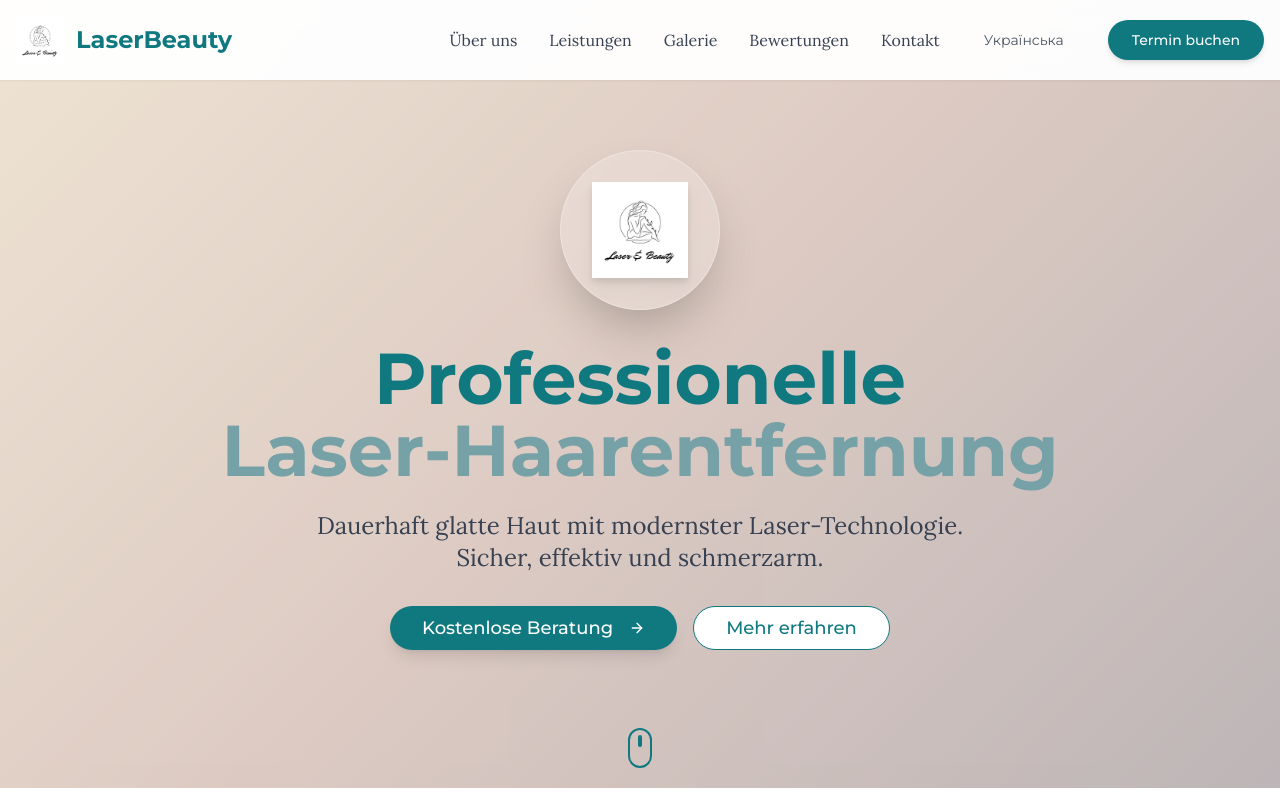
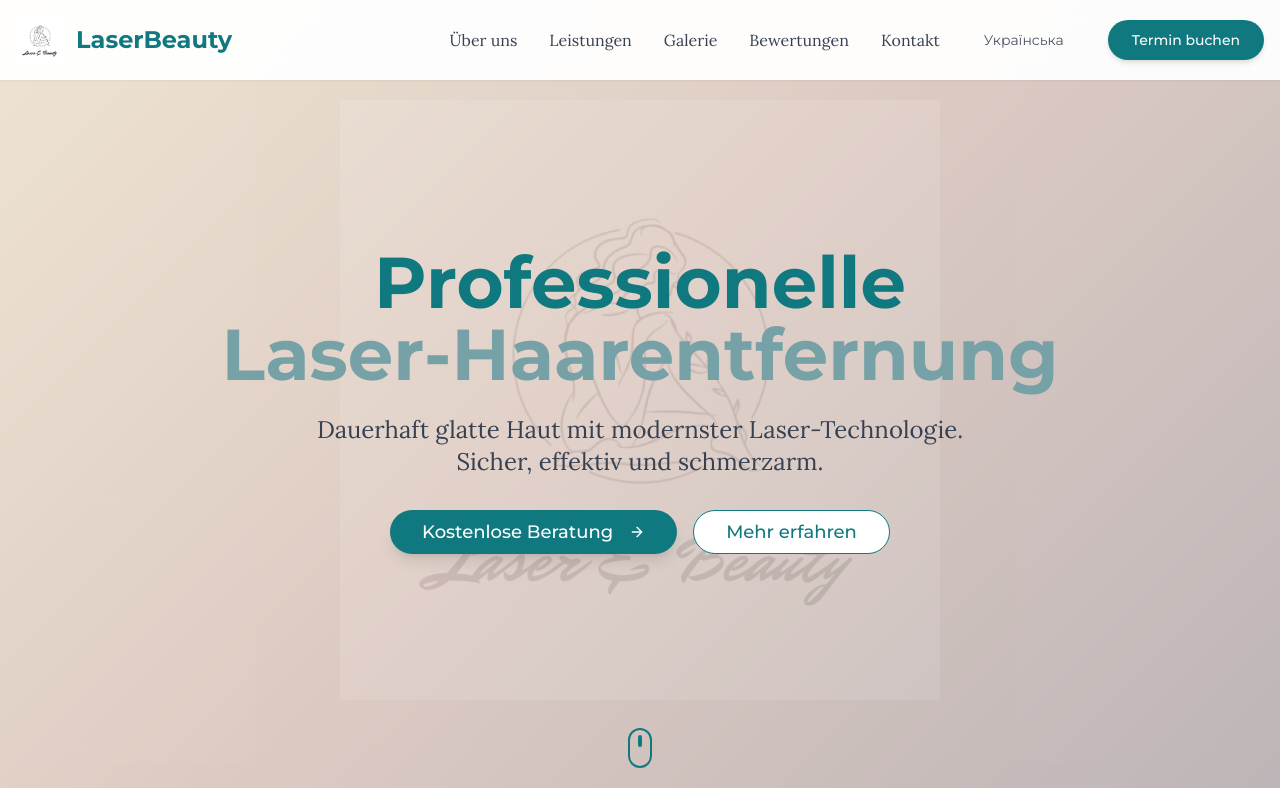
Before and after one commit to pampukhaleo/glow-gentle-clean, a React (Vite) app: page / in a window 1280 px wide. Shown: the top 800 px of the page. Built offline with nearby package versions, Linux system fonts and the light colour scheme.

Commit message:
Refactor Hero section layout
Update Hero section to use the logo as a large, dimmed background element with text overlaid on top.

```diff
--- a/src/components/Hero.tsx
+++ b/src/components/Hero.tsx
@@ -23,22 +23,22 @@ export const Hero = () => {
         }}
       />
 
+      {/* Logo background */}
+      <div className="absolute inset-0 flex items-center justify-center">
+        <div
+          className="w-96 h-96 md:w-[600px] md:h-[600px] opacity-10 bg-no-repeat bg-center bg-contain"
+          style={{
+            backgroundImage: `url('/lovable-uploads/72c56bed-52df-4016-b3d1-753febbcdc13.png')`,
+            filter: 'grayscale(100%) contrast(120%)',
+          }}
+        />
+      </div>
+
       {/* Overlay pattern */}
       <div className="absolute inset-0 bg-white/10" />
 
       {/* Content */}
       <div className="relative z-10 text-center px-4 max-w-4xl mx-auto">
-        {/* Logo */}
-        <div className="mb-8 animate-fade-in">
-          <div className="mx-auto w-32 h-32 md:w-40 md:h-40 bg-white/20 backdrop-blur-sm rounded-full flex items-center justify-center shadow-2xl border border-white/30">
-            <img
-              src="/lovable-uploads/72c56bed-52df-4016-b3d1-753febbcdc13.png"
-              alt="LaserBeauty Logo"
-              className="w-20 h-20 md:w-24 md:h-24 object-contain filter drop-shadow-lg"
-            />
-          </div>
-        </div>
-
         <h1 className="font-montserrat font-bold text-5xl md:text-7xl text-salon-teal mb-6 animate-fade-in" style={{ animationDelay: '0.2s' }}>
           {t('hero.title')}
           <br />
```
